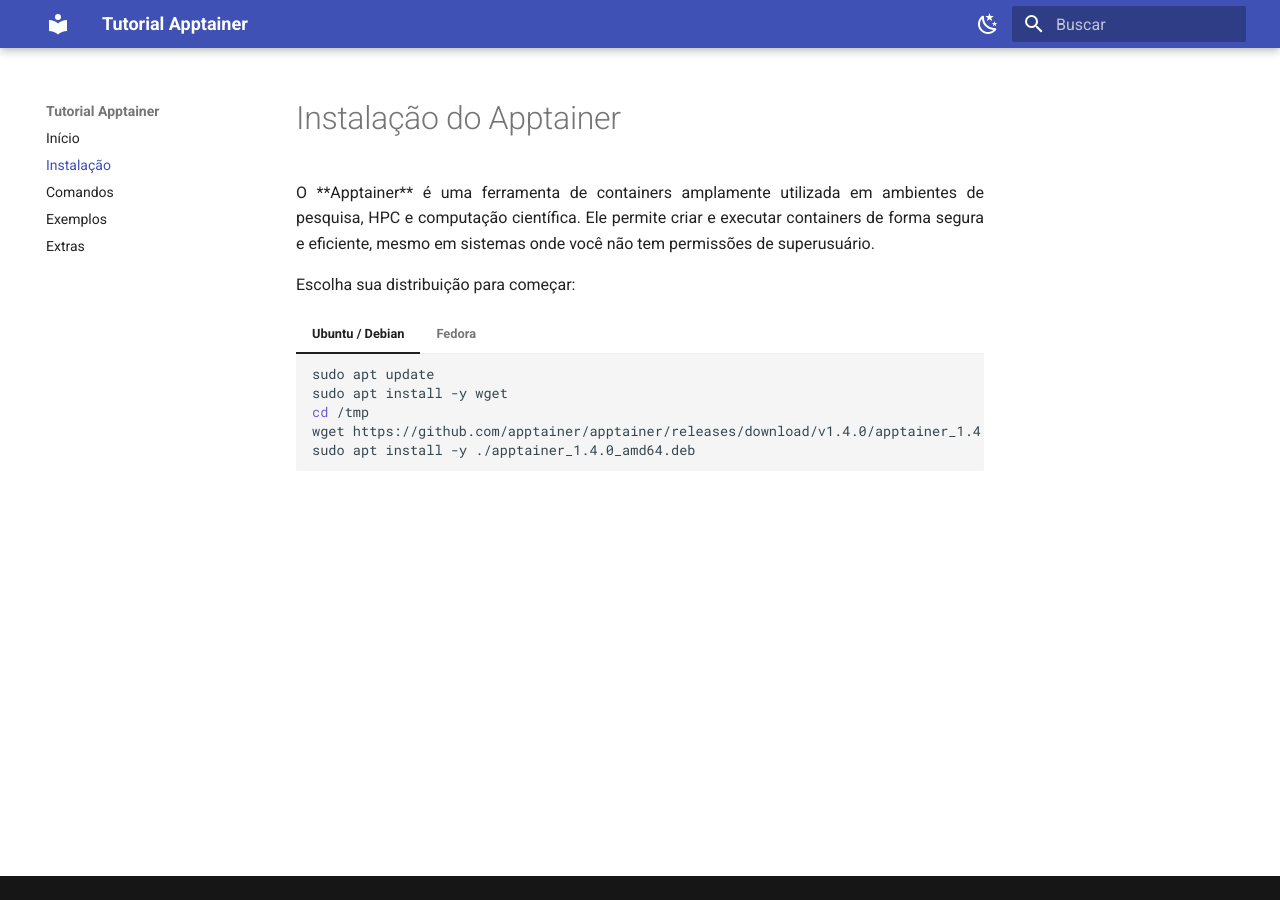
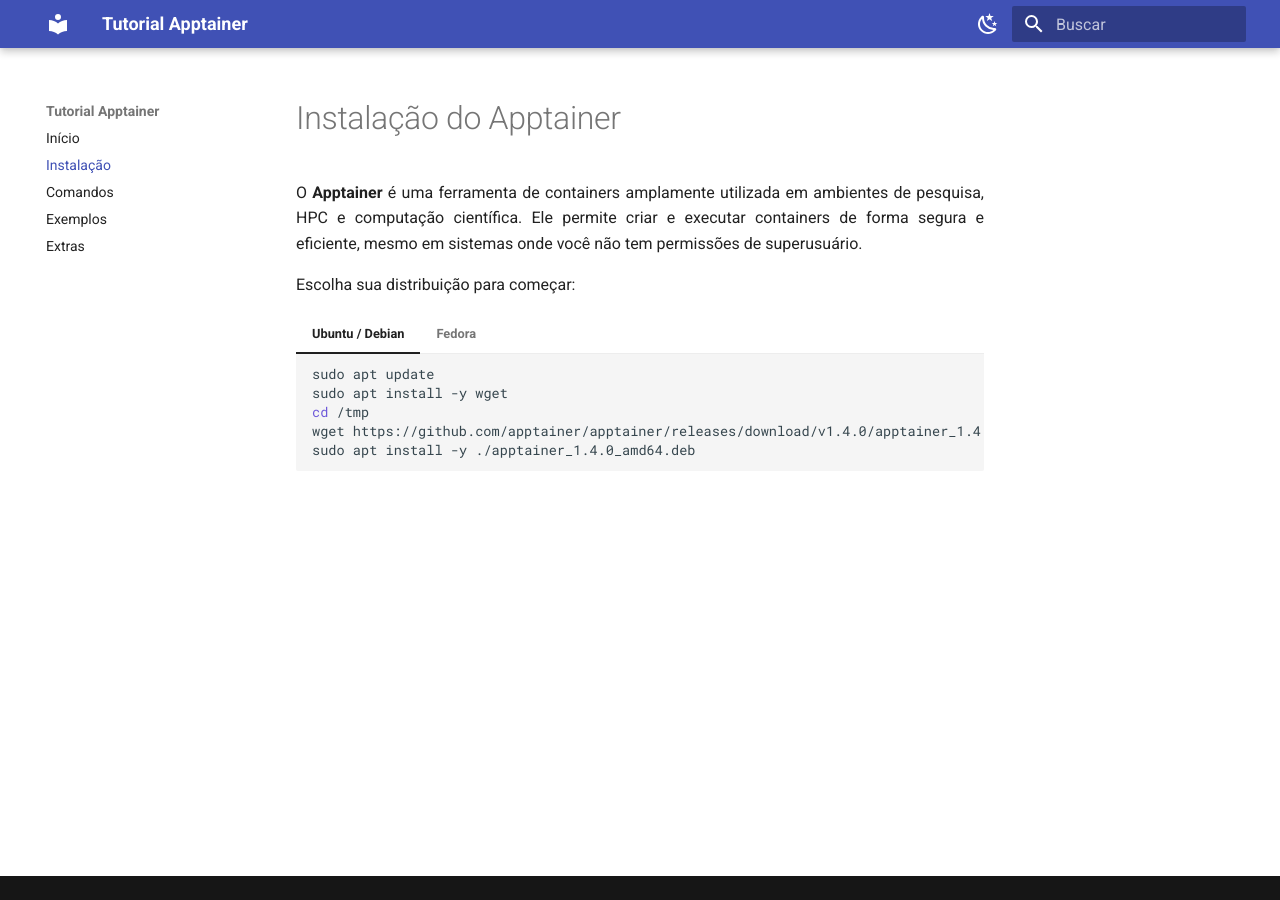
Before and after one commit to fundamentos-devops/apptainer-tutorial, an MkDocs documentation site: the page built from docs/installation.md, in a window 1280 px wide. Built offline with MkDocs 1.6.1 and Material for MkDocs 9.7.7, drawn with Linux system fonts in a browser that asks for light colours.

```diff
--- a/docs/installation.md
+++ b/docs/installation.md
@@ -1,6 +1,6 @@
 # Instalação do Apptainer
 <p align="justify">
-    O **Apptainer** é uma ferramenta de containers amplamente utilizada em ambientes de pesquisa, HPC e computação científica. Ele permite criar e executar containers de forma segura e eficiente, mesmo em sistemas onde você não tem permissões de superusuário.
+    O <b>Apptainer</b> é uma ferramenta de containers amplamente utilizada em ambientes de pesquisa, HPC e computação científica. Ele permite criar e executar containers de forma segura e eficiente, mesmo em sistemas onde você não tem permissões de superusuário.
 </p>
 
 Escolha sua distribuição para começar:
```
